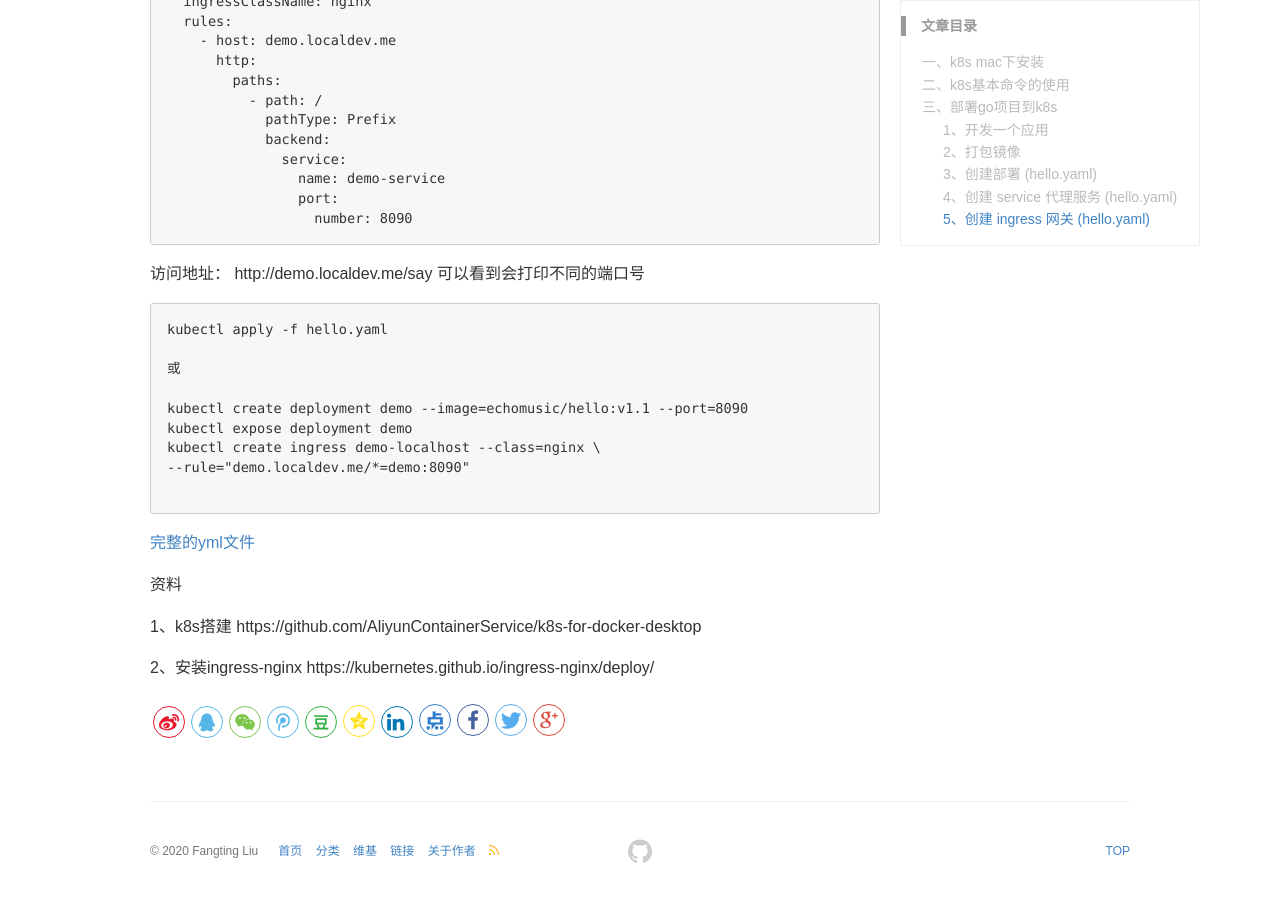
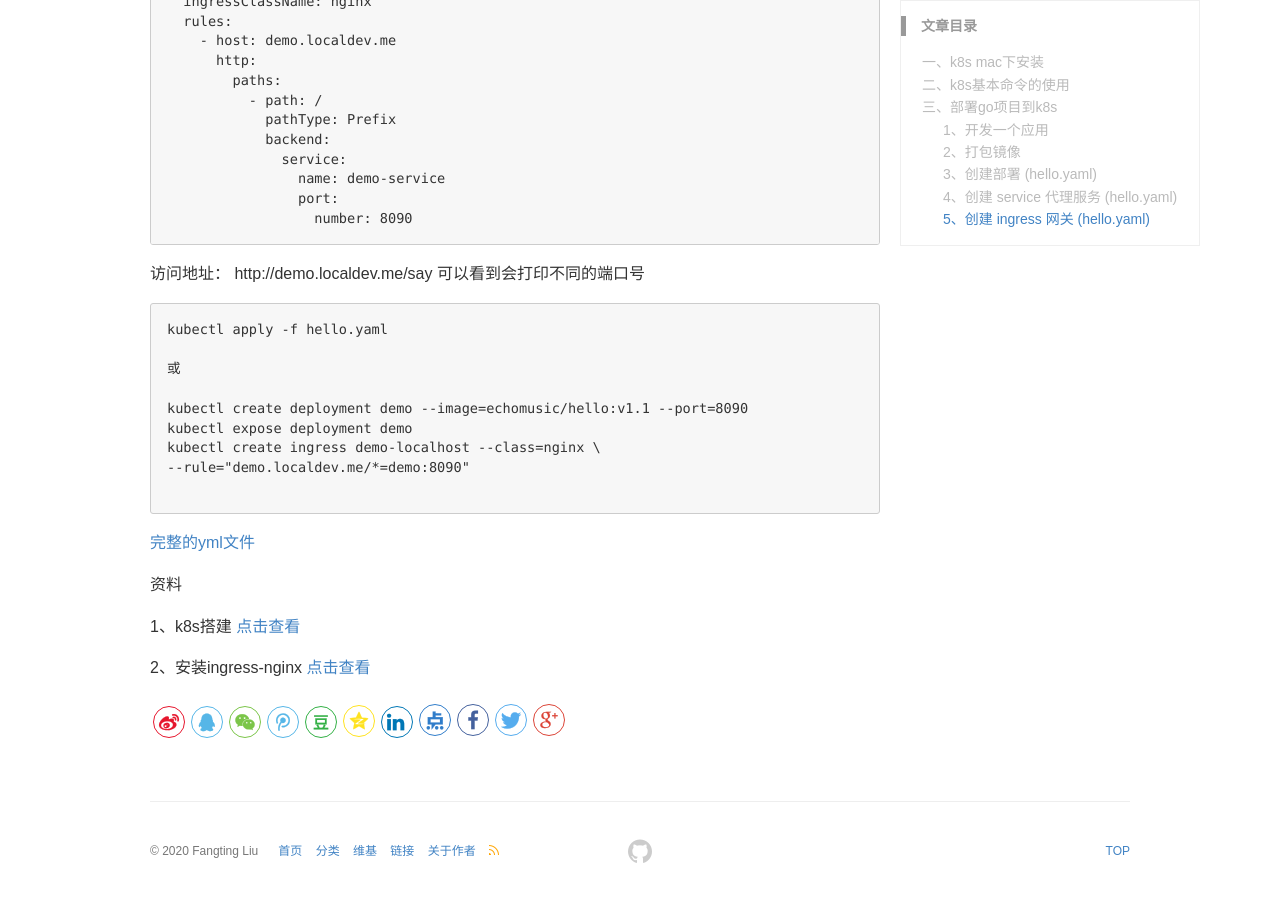
Before and after one commit to echo-music/echo-music.github.io, a Jekyll site: the page built from _posts/2023-04-18- 用k8s部署一个go项目.md, in a window 1280 px wide and 900 px high, scrolled down 4633 px. Built offline with Jekyll 4.4.1, drawn with Linux system fonts in a browser that asks for light colours; comment, search, counter and statistics services are not loaded.

```diff
--- a/_posts/2023-04-18- 用k8s部署一个go项目.md
+++ b/_posts/2023-04-18- 用k8s部署一个go项目.md
@@ -250,7 +250,7 @@ kubectl create ingress demo-localhost --class=nginx \
 资料
 
 1、k8s搭建
-https://github.com/AliyunContainerService/k8s-for-docker-desktop
+[点击查看](https://github.com/AliyunContainerService/k8s-for-docker-desktop)
 
 2、安装ingress-nginx
-https://kubernetes.github.io/ingress-nginx/deploy/
+[点击查看](https://kubernetes.github.io/ingress-nginx/deploy/)
```
